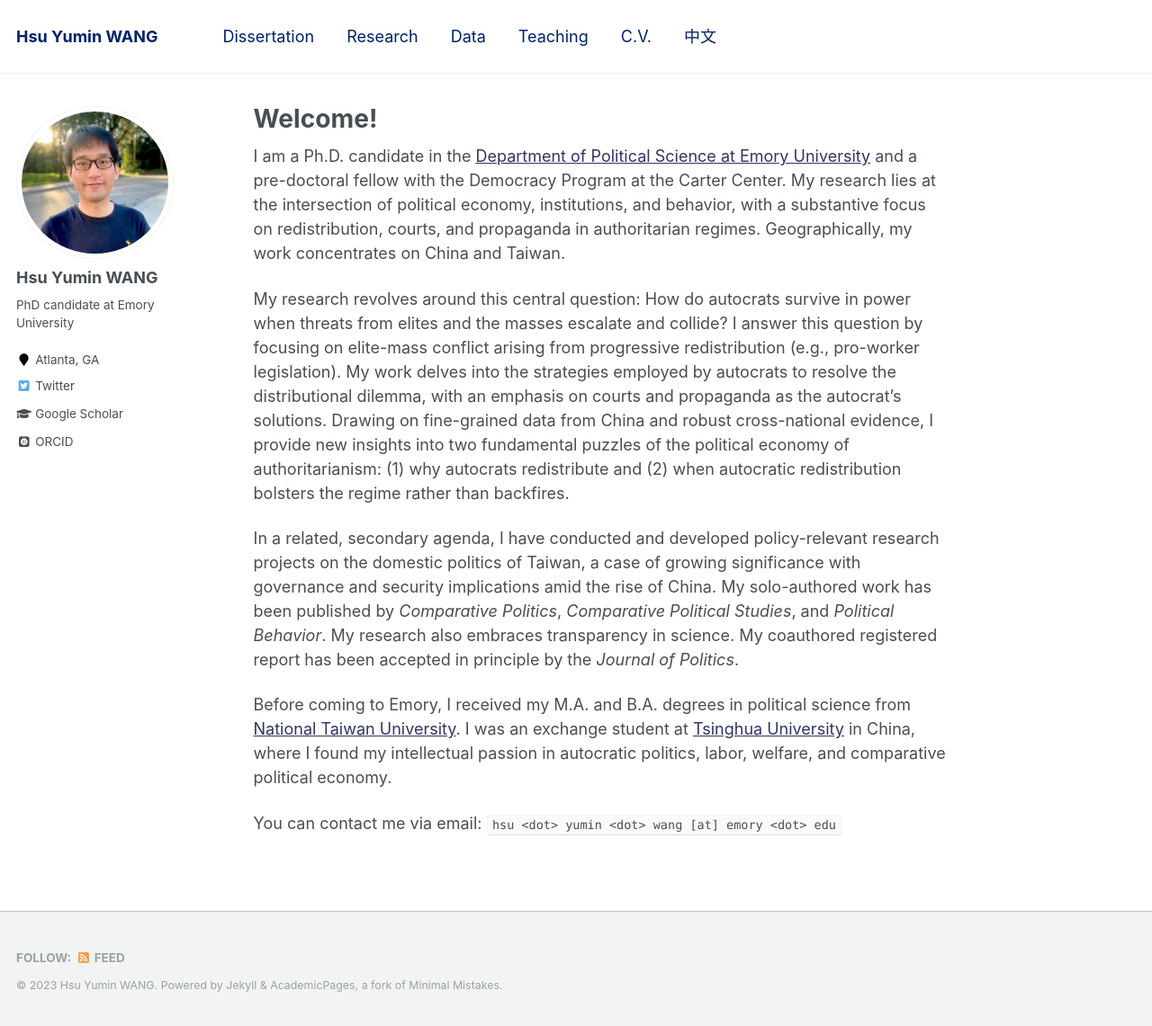
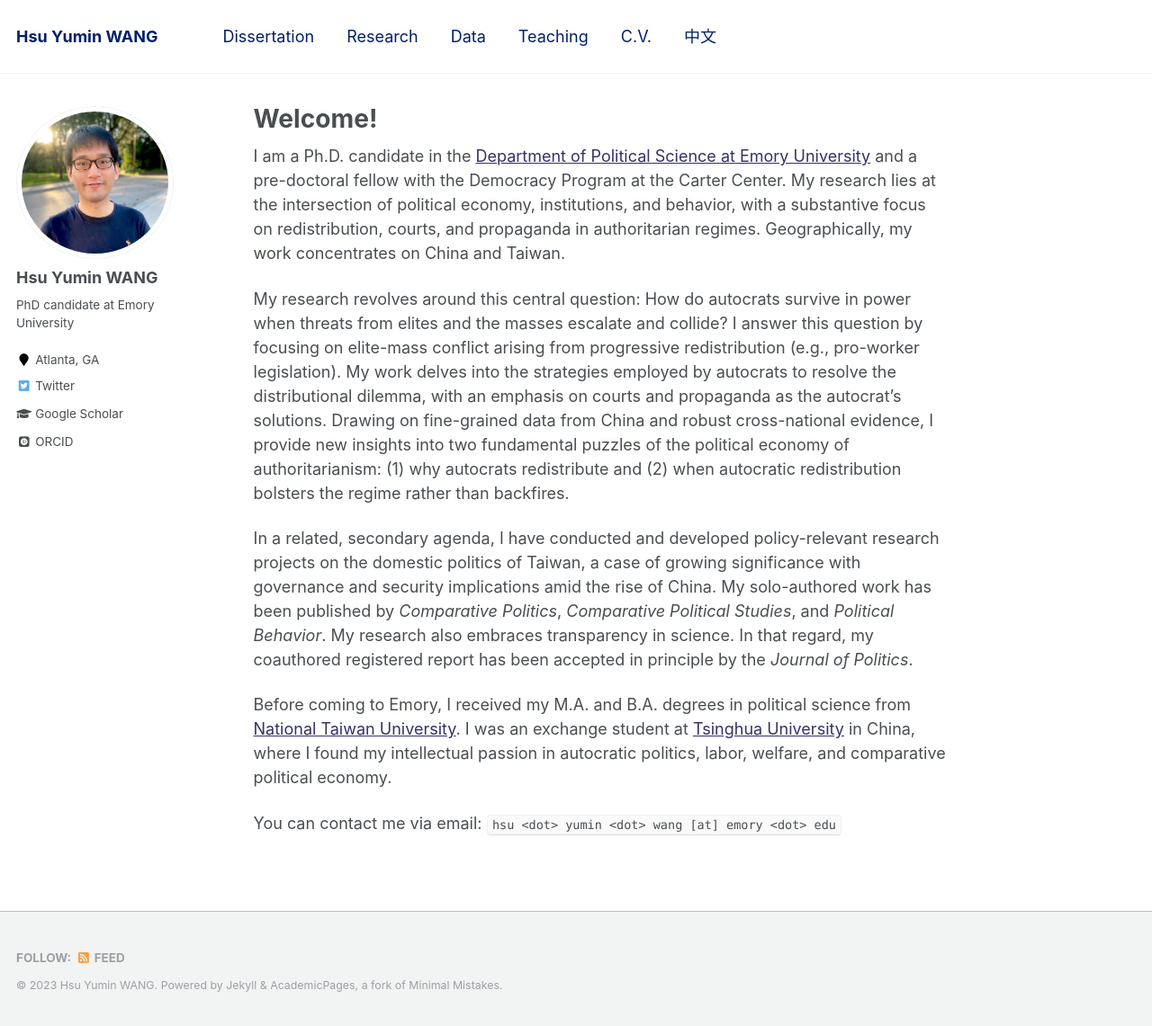
Before and after one commit to hsuyumin/hsuyumin.github.io, a Jekyll site: the page built from _pages/about.md, in a window 1280 px wide and 1141 px high. Shown: the whole window at 90% size. Built offline with Jekyll 4.4.1, drawn with Linux system fonts in a browser that asks for light colours; some web fonts are replaced.

Commit message:
Update about.md

```diff
--- a/_pages/about.md
+++ b/_pages/about.md
@@ -12,7 +12,7 @@ I am a Ph.D. candidate in the [Department of Political Science at Emory Universi
 
 My research revolves around this central question: How do autocrats survive in power when threats from elites and the masses escalate and collide? I answer this question by focusing on elite-mass conflict arising from progressive redistribution (e.g., pro-worker legislation). My work delves into the strategies employed by autocrats to resolve the distributional dilemma, with an emphasis on courts and propaganda as the autocrat's solutions. Drawing on fine-grained data from China and robust cross-national evidence, I provide new insights into two fundamental puzzles of the political economy of authoritarianism: (1) why autocrats redistribute and (2) when autocratic redistribution bolsters the regime rather than backfires.
 
-In a related, secondary agenda, I have conducted and developed policy-relevant research projects on the domestic politics of Taiwan, a case of growing significance with governance and security implications amid the rise of China. My solo-authored work has been published by _Comparative Politics_, _Comparative Political Studies_, and _Political Behavior_. My research also embraces transparency in science. My coauthored registered report has been accepted in principle by the _Journal of Politics_.
+In a related, secondary agenda, I have conducted and developed policy-relevant research projects on the domestic politics of Taiwan, a case of growing significance with governance and security implications amid the rise of China. My solo-authored work has been published by _Comparative Politics_, _Comparative Political Studies_, and _Political Behavior_. My research also embraces transparency in science. In that regard, my coauthored registered report has been accepted in principle by the _Journal of Politics_.
 
 Before coming to Emory, I received my M.A. and B.A. degrees in political science from [National Taiwan University](https://www.ntu.edu.tw/english/). I was an exchange student at [Tsinghua University](https://www.tsinghua.edu.cn/en/) in China, where I found my intellectual passion in autocratic politics, labor, welfare, and comparative political economy.
 
```
